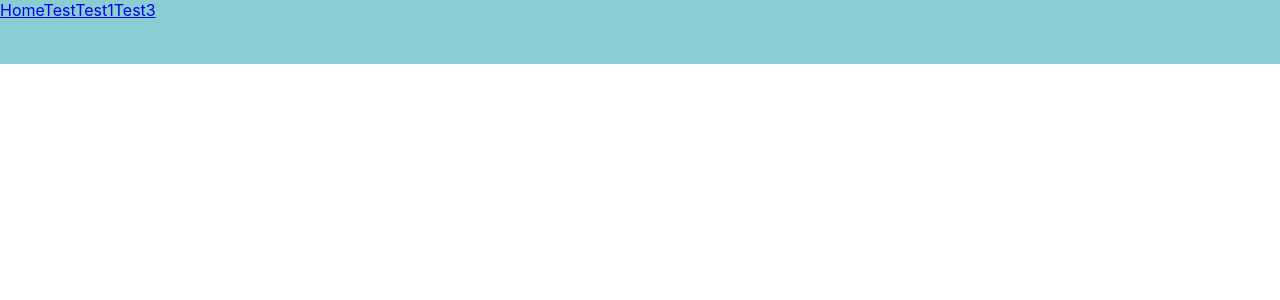
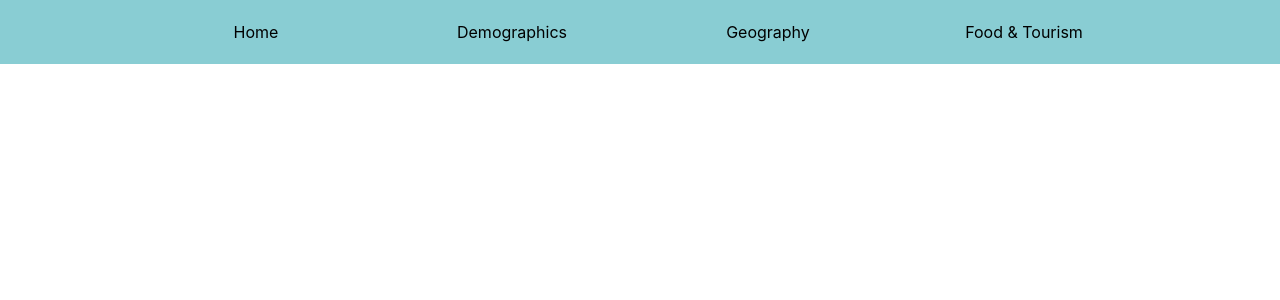
Before and after one commit to preethk0/CS373, a React (Create React App) app in the folder front-end/: page /demographics in a window 1280 px wide. Shown: the top 300 px of the page. Built offline with nearby package versions, Linux system fonts and the light colour scheme.

Commit message:
more progress on nav bar

```diff
--- a/front-end/package.json
+++ b/front-end/package.json
@@ -12,6 +12,7 @@
     "react": "^17.0.2",
     "react-bootstrap": "^2.0.0-rc.0",
     "react-dom": "^17.0.2",
+    "react-router-dom": "^5.3.0",
     "react-scripts": "4.0.3",
     "web-vitals": "^1.1.2"
   },
--- a/front-end/src/components/NavBar/NavBar.css
+++ b/front-end/src/components/NavBar/NavBar.css
@@ -1,9 +1,8 @@
 .overallBar {
-  flex: 1;
-  width: 100vw;
+  display: flex;
   flex-direction: row;
   align-items: center;
-  justify-content: space-between;
+  padding: 0px 10vw;
   background-color: #89cdd3;
   height: 8vh;
 }
--- a/front-end/src/components/NavBar/NavBar.js
+++ b/front-end/src/components/NavBar/NavBar.js
@@ -7,9 +7,9 @@ const NavBar = ({}) => {
   return (
     <div className="overallBar">
       <NavBarItem to="/" title="Home" />
-      <NavBarItem to="/cats" title="Test" />
-      <NavBarItem to="/sheeps" title="Test1" />
-      <NavBarItem to="/goats" title="Test3" />
+      <NavBarItem to="/cats" title="Demographics" />
+      <NavBarItem to="/sheeps" title="Geography" />
+      <NavBarItem to="/goats" title="Food & Tourism" />
     </div>
   );
 };
--- /dev/null
+++ b/front-end/src/components/NavBar/NavBarItem.css
@@ -0,0 +1,14 @@
+.item {
+  width: 20vw;
+  display: flex;
+  justify-content: center;
+}
+
+.linkStyle {
+  text-decoration: none;
+  color: black;
+}
+
+.linkStyle:hover {
+  font-weight: bold;
+}
--- a/front-end/src/components/NavBar/NavBarItem.js
+++ b/front-end/src/components/NavBar/NavBarItem.js
@@ -1,12 +1,14 @@
 import React from "react";
 import { Link } from "react-router-dom";
-import "./NavBar.css";
+import "./NavBarItem.css";
 
 const NavBarItem = ({ to, title }) => {
   return (
-    <span>
-      <Link to={to}>{title}</Link>
-    </span>
+    <div className="item">
+      <Link className="linkStyle" to={to}>
+        {title}
+      </Link>
+    </div>
   );
 };
 
```
Also changed, not shown: 1 other file (tests, documents, lock files or other folders).
